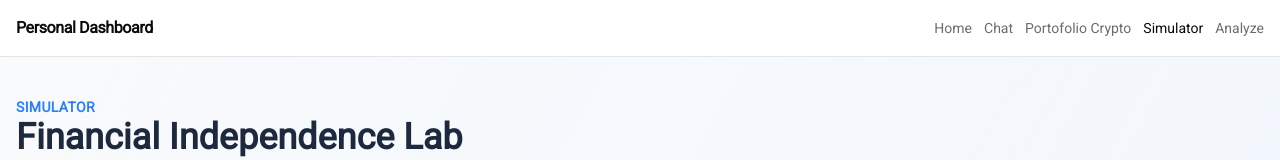
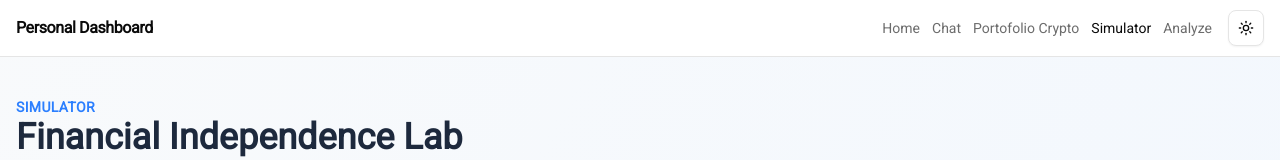
Before and after one commit to mrismawan10-creator/Crypto-Portofolio, a Next.js app: page /simulator/fire-achievement in a window 1280 px wide. Shown: the top 160 px of the page. Built offline with nearby package versions, Linux system fonts and the light colour scheme.

Commit message:
feat: add new UI components including a chat message bubble, textarea, and header navigation.

```diff
--- a/src/components/MessageBubble.tsx
+++ b/src/components/MessageBubble.tsx
@@ -76,7 +76,7 @@
         className={[
           "max-w-[80%] rounded-2xl px-4 py-2 shadow",
           "backdrop-blur bg-white/70 dark:bg-gray-900/50 border border-white/20",
-          isUser ? "bg-primary text-black dark:text-black border-transparent" : "",
+          isUser ? "bg-primary text-primary-foreground dark:text-foreground border-transparent" : "",
         ].join(" ")}
       >
         <div className="whitespace-pre-wrap break-words text-sm leading-relaxed">{message.text}</div>
--- a/src/components/header.tsx
+++ b/src/components/header.tsx
@@ -2,6 +2,7 @@
 
 import Link from "next/link";
 import { usePathname } from "next/navigation";
+import { ThemeToggle } from "@/components/theme-toggle";
 
 const links = [
   { href: "/", label: "Home" },
@@ -16,8 +17,9 @@
 
   return (
     <header className="sticky top-0 z-40 w-full border-b bg-white/80 dark:bg-gray-950/80 backdrop-blur supports-[backdrop-filter]:bg-white/60 supports-[backdrop-filter]:dark:bg-gray-950/60">
-      <div className="container mx-auto px-3 sm:px-4 h-auto py-2 sm:h-14 sm:py-0 flex items-center justify-between">
+      <div className="container mx-auto px-3 sm:px-4 h-auto py-2 sm:h-14 sm:py-0 flex items-center justify-between gap-4">
         <Link href="/" className="font-semibold tracking-tight text-sm sm:text-base">Personal Dashboard</Link>
+        <div className="flex items-center gap-3 sm:gap-4">
           <nav className="flex flex-wrap items-center gap-x-3 gap-y-2 text-xs sm:text-sm">
             {links.map((link) => {
               const active = pathname === link.href || (link.href !== "/" && pathname?.startsWith(link.href));
@@ -35,6 +37,8 @@
               );
             })}
           </nav>
+          <ThemeToggle />
+        </div>
       </div>
     </header>
   );
--- a/src/components/ui/textarea.tsx
+++ b/src/components/ui/textarea.tsx
@@ -7,7 +7,7 @@
     <textarea
       data-slot="textarea"
       className={cn(
-        "border-input placeholder:text-muted-foreground focus-visible:border-ring focus-visible:ring-ring/50 aria-invalid:ring-destructive/20 dark:aria-invalid:ring-destructive/40 aria-invalid:border-destructive dark:bg-input/30 flex field-sizing-content min-h-16 w-full rounded-md border bg-transparent px-3 py-2 text-base shadow-xs transition-[color,box-shadow] outline-none focus-visible:ring-[3px] disabled:cursor-not-allowed disabled:opacity-50 md:text-sm",
+        "border-input placeholder:text-muted-foreground focus-visible:border-ring focus-visible:ring-ring/50 aria-invalid:ring-destructive/20 dark:aria-invalid:ring-destructive/40 aria-invalid:border-destructive dark:bg-input/30 flex field-sizing-content min-h-16 w-full rounded-md border bg-transparent px-3 py-2 text-base text-foreground shadow-xs transition-[color,box-shadow] outline-none focus-visible:ring-[3px] disabled:cursor-not-allowed disabled:opacity-50 md:text-sm",
         className,
       )}
       {...props}
```
Lines whose indentation alone changed are shown as unchanged.
